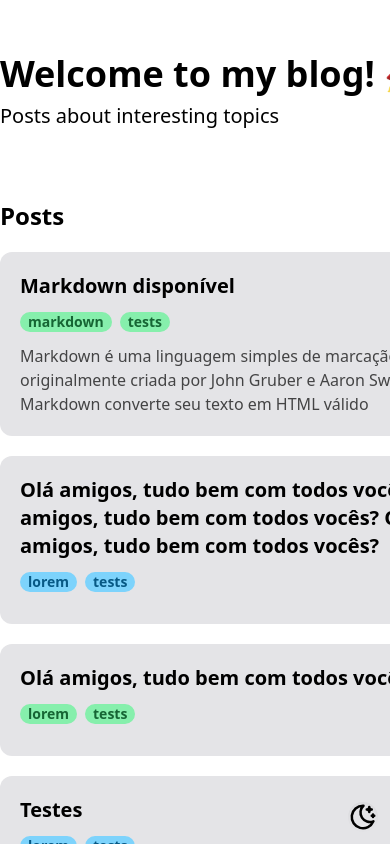
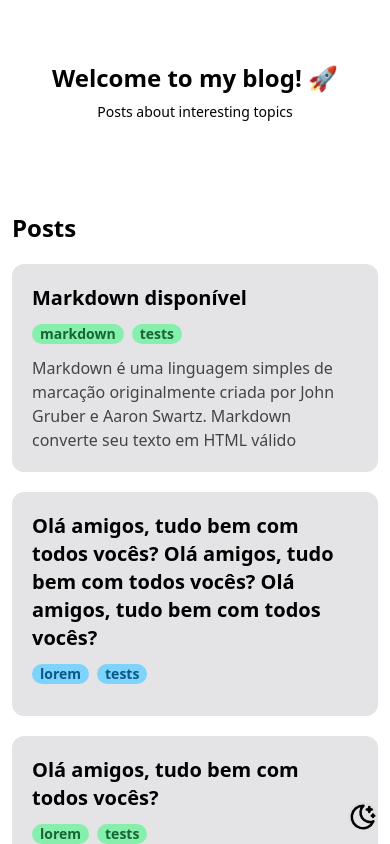
Before and after one commit to Gabrielll04/blog, a React (Vite) app: page /blog in a window 390 px wide. Built offline with nearby package versions, Linux system fonts and the light colour scheme.

Commit message:
Adding responsive design to Blog page

```diff
--- a/src/pages/Blog.tsx
+++ b/src/pages/Blog.tsx
@@ -33,12 +33,12 @@ export default function BlogPage() {
   return (
     <main className={`flex flex-col w-screen h-screen max-h-none overflow-auto transition ease-in-out delay-400 ${darkMode ? "dark" : ""}`}>
       <Navbar />
-      <section className="mx-auto w-[30rem] h-full max-h-none">
-        <article className="flex flex-col h-44 justify-center gap-2">
-          <p className="font-semibold text-4xl mt-2">Welcome to my blog! &#128640;</p>
-          <span className="text-xl">Posts about interesting topics</span>
+      <section className="mx-auto sm:w-[30rem] h-full max-h-none">
+        <article className="flex flex-col h-44 items-center sm:items-start justify-center gap-2">
+          <p className="font-semibold text-2xl sm:text-4xl mt-2">Welcome to my blog! &#128640;</p>
+          <span className="text-sm sm:text-xl">Posts about interesting topics</span>
         </article >
-        <article className="flex flex-col mt-6">
+        <article className="flex flex-col mt-6 p-3 sm:p-0">
           <p className="font-semibold text-2xl">Posts</p>
           <div className="flex flex-col w-full py-5 space-y-5">
             {feed?.map((post: Post) => (
```
